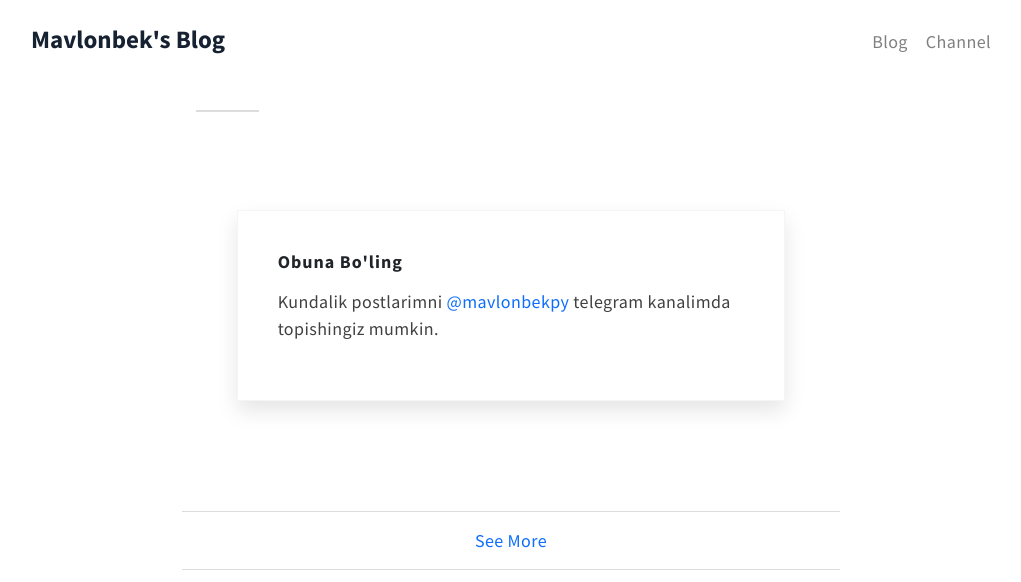
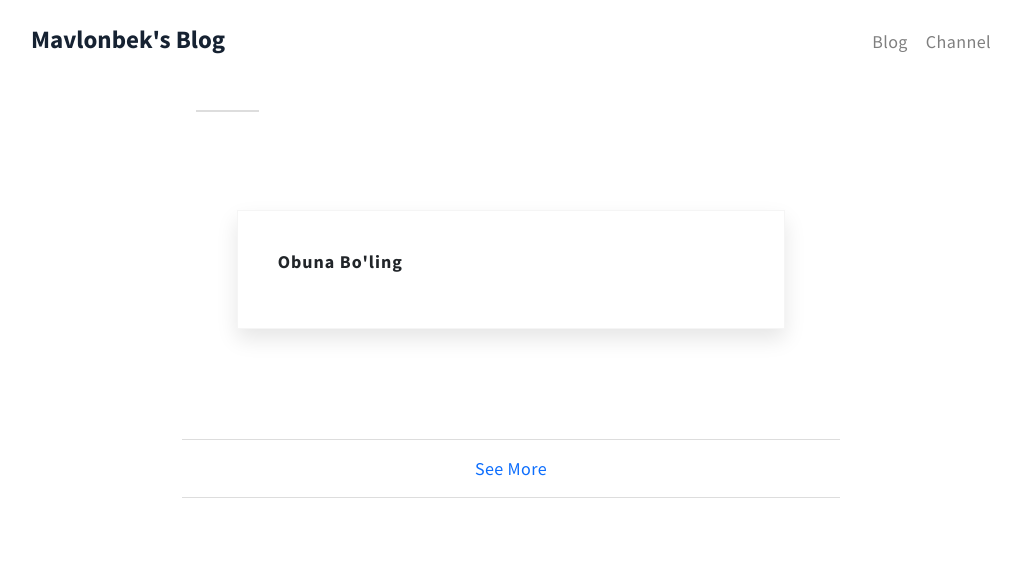
Before and after one commit to MavlonbekPy/mv_blog, a Django app: template templates/blog-single.html in a window 1280 px wide. Shown: the top 582 px of the page, without its empty margins (129-1150 px from the left). Run offline with Django 4.2, Linux system fonts and the light colour scheme; the template is opened without the code that fills it, so the values that code supplies are empty; some libraries are stand-ins or nearby versions.

Commit message:
updated links

```diff
--- a/templates/about.html
+++ b/templates/about.html
@@ -29,6 +29,7 @@
             </div>
             <ul class="nav align-items-center">
                 <li><a class="list-item" href="/blog/">Blog</a></li>
+                <li><a class="list-item" href="#">Channel</a></li>
             </ul>
             <div class="burger-menu">
                 <div class="bar bar--top"></div>
--- a/templates/blog-single.html
+++ b/templates/blog-single.html
@@ -26,7 +26,7 @@
             </div>
             <ul class="nav align-items-center">
                 <li><a class="list-item" href="/blog/">Blog</a></li>
-                <li><a class="list-item" href="https://t.me/mavlonbekpy/" target="_blank">Channel</a></li>
+                <li><a class="list-item" href="#" target="_blank">Channel</a></li>
             </ul>
             <div class="burger-menu">
                 <div class="bar bar--top"></div>
@@ -56,10 +56,10 @@
             <div class="div col-lg-7 col-md-8 col-12">
                 <div class="subscribe-form " id="mc-embedded-subscribe-form" name="mc-embedded-subscribe-form">
                     <h6>Obuna Bo'ling</h6>
-                    <p>
-                        Kundalik postlarimni <a href="https://t.me/mavlonbekpy/">@mavlonbekpy</a>
-                        telegram kanalimda topishingiz mumkin.
-                    </p>
+{#                    <p>#}
+{#                        Kundalik postlarimni <a href="https://t.me/mavlonbekpy/">@mavlonbekpy</a>#}
+{#                        telegram kanalimda topishingiz mumkin.#}
+{#                    </p>#}
                 </div>
             </div>
             <ul class="custom-pagination col-md-8 col-12">
--- a/templates/blog.html
+++ b/templates/blog.html
@@ -26,7 +26,7 @@
             </div>
             <ul class="nav align-items-center">
                 <li><a class="list-item" href="/blog/">Blog</a></li>
-                <li><a class="list-item" href="https://t.me/s/mavlonbekpy" target="_blank">Channel</a></li>
+                <li><a class="list-item" href="#" target="_blank">Channel</a></li>
             </ul>
             <div class="burger-menu">
                 <div class="bar bar--top"></div>
--- a/templates/index.html
+++ b/templates/index.html
@@ -29,7 +29,7 @@
             </div>
             <ul class="nav align-items-center">
                 <li><a class="list-item" href="/blog/">Blog</a></li>
-                <li><a class="list-item" href="https://t.me/mavlonbekpy/" target="_blank">Channel</a></li>
+                <li><a class="list-item" href="#" target="_blank">Channel</a></li>
             </ul>
             <div class="burger-menu">
                 <div class="bar bar--top"></div>
@@ -56,7 +56,7 @@
                                href="https://www.linkedin.com/in/mavlon-eraliyev-690b00246/">
                                 <img src="{% static 'assets/images/icons/linkedin.svg' %}" width="22"/>
                             </a>
-                            <a class="icon-telegram" target="_blank" href="https://t.me/mavlon_eraliyev">
+                            <a class="icon-telegram" target="_blank" href="https://t.me/mavlonbek_eraliyev">
                                 <img src="{% static 'assets/images/icons/telegram.svg' %}" width="22"/>
                             </a>
                             <a class="icon-youtube" target="_blank" href="https://www.instagram.com/___mavlon/">
```
